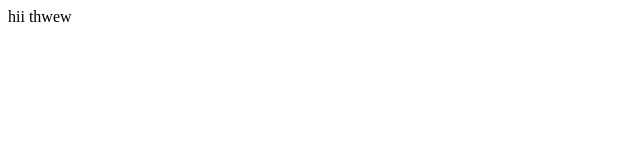
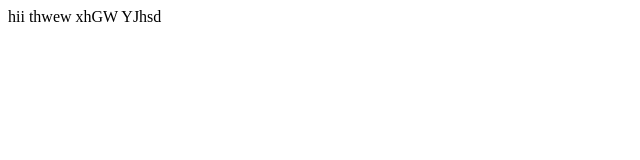
Before and after one commit to Talibshaib/project1, a plain HTML site: page index.html in a window 1280 px wide. Shown: the whole page, without its empty margins (0-640 px from the left). Drawn offline with Linux system fonts and the light colour scheme.

Commit message:
talib update it

```diff
--- a/index.html
+++ b/index.html
@@ -7,6 +7,6 @@
     <title>Document</title>
   </head>
   <body>
-    hii thwew
+    hii thwew xhGW YJhsd
   </body>
 </html>
```
